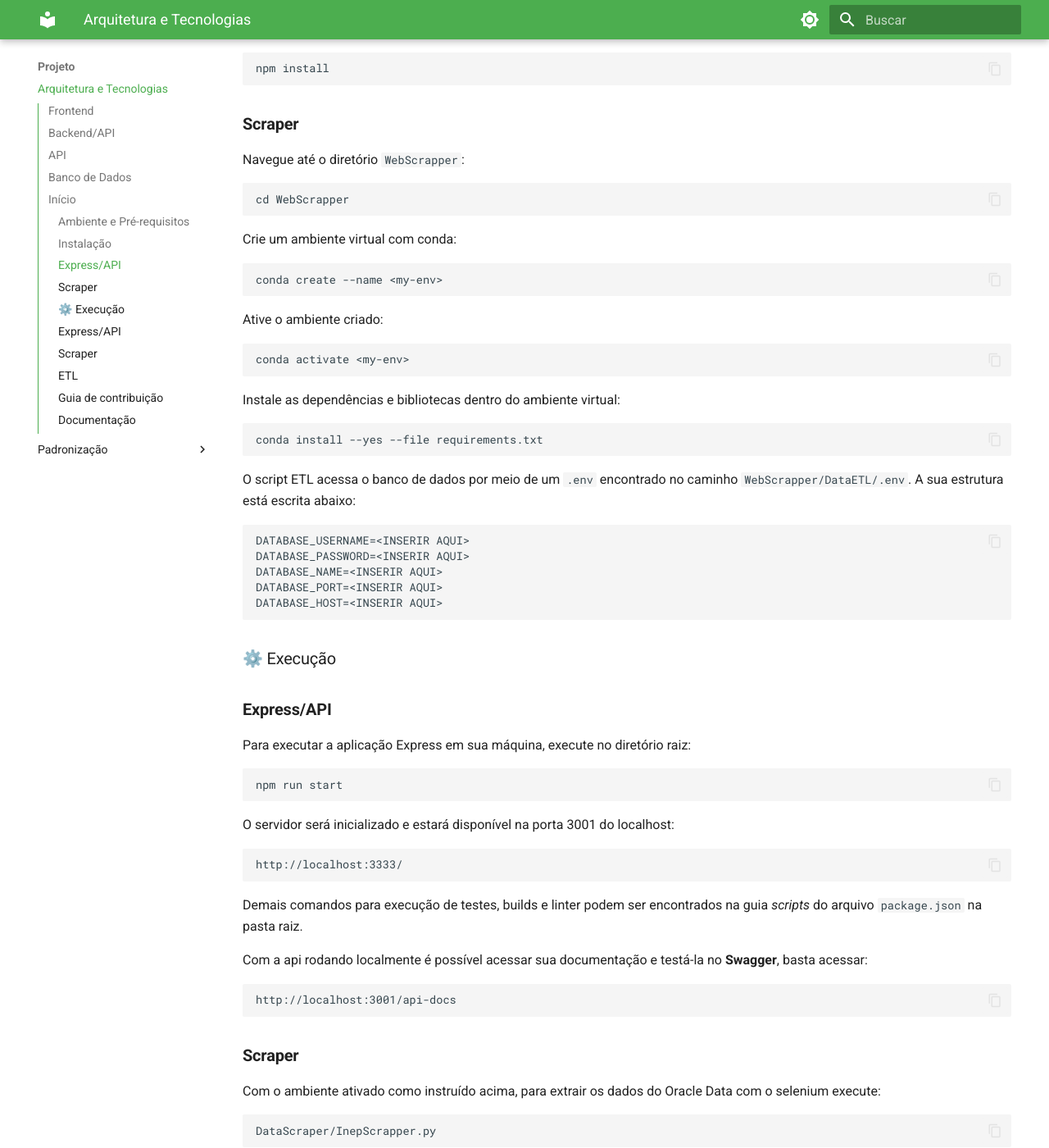
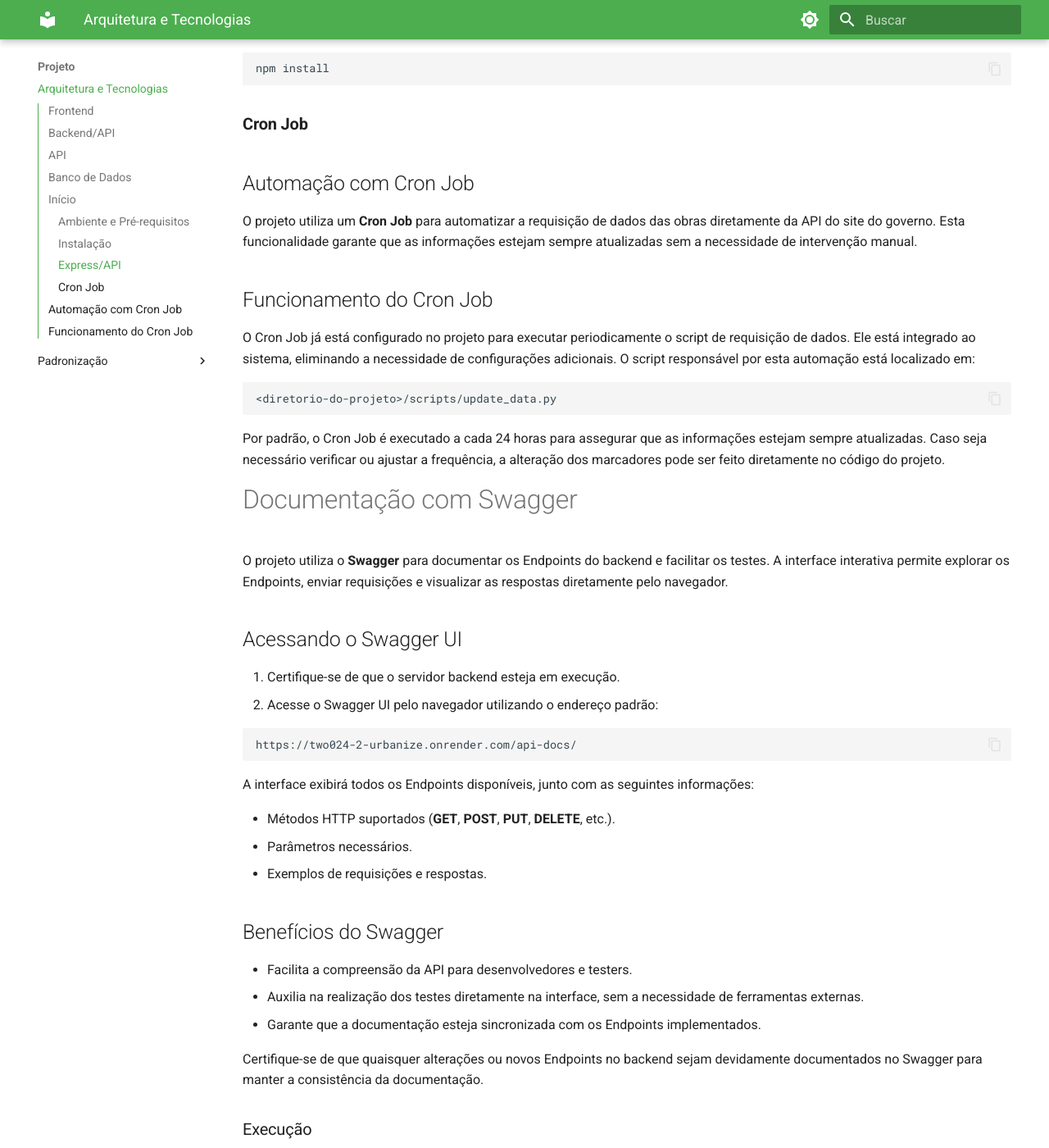
Before and after one commit to unb-mds/2024-2-Urbanize, an MkDocs documentation site: the page built from docs/projects/arquitetura.md, in a window 1280 px wide and 1400 px high, scrolled down 4918 px. Shown: the whole window at 82% size. Built offline with MkDocs 1.6.1 and Material for MkDocs 9.7.7, drawn with Linux system fonts in a browser that asks for light colours; some of the changed text lies outside the part shown.

Commit message:
Atualização docs

````diff
--- a/docs/projects/arquitetura.md
+++ b/docs/projects/arquitetura.md
@@ -128,42 +128,51 @@ Em seguida instale as dependências do Urbanize:
 npm install
 ```
 
-### **Scraper**
+### **Cron Job**
 
-Navegue até o diretório `WebScrapper`:
+## Automação com Cron Job
 
-```bash
-cd WebScrapper
-```
-Crie um ambiente virtual com conda:
+O projeto utiliza um **Cron Job** para automatizar a requisição de dados das obras diretamente da API do site do governo. Esta funcionalidade garante que as informações estejam sempre atualizadas sem a necessidade de intervenção manual.
 
-```bash
-conda create --name <my-env>
+## Funcionamento do Cron Job
+
+O Cron Job já está configurado no projeto para executar periodicamente o script de requisição de dados. Ele está integrado ao sistema, eliminando a necessidade de configurações adicionais. O script responsável por esta automação está localizado em:
+
+```plaintext
+<diretorio-do-projeto>/scripts/update_data.py
 ```
 
-Ative o ambiente criado:
+Por padrão, o Cron Job é executado a cada 24 horas para assegurar que as informações estejam sempre atualizadas. Caso seja necessário verificar ou ajustar a frequência, a alteração dos marcadores pode ser feito diretamente no código do projeto.
 
-```bash
-conda activate <my-env>
+# Documentação com Swagger
+
+O projeto utiliza o **Swagger** para documentar os Endpoints do backend e facilitar os testes. A interface interativa permite explorar os Endpoints, enviar requisições e visualizar as respostas diretamente pelo navegador.
+
+## Acessando o Swagger UI
+
+1. Certifique-se de que o servidor backend esteja em execução.
+2. Acesse o Swagger UI pelo navegador utilizando o endereço padrão:
+
+```plaintext
+https://two024-2-urbanize.onrender.com/api-docs/
 ```
 
-Instale as dependências e bibliotecas dentro do ambiente virtual:
+A interface exibirá todos os Endpoints disponíveis, junto com as seguintes informações:
 
-```bash
-conda install --yes --file requirements.txt
-```
+- Métodos HTTP suportados (**GET**, **POST**, **PUT**, **DELETE**, etc.).
+- Parâmetros necessários.
+- Exemplos de requisições e respostas.
 
-O script ETL acessa o banco de dados por meio de um `.env` encontrado no caminho
-`WebScrapper/DataETL/.env`. A sua estrutura está escrita abaixo:
+## Benefícios do Swagger
 
-```bash
-DATABASE_USERNAME=<INSERIR AQUI>
-DATABASE_PASSWORD=<INSERIR AQUI>
-DATABASE_NAME=<INSERIR AQUI>
-DATABASE_PORT=<INSERIR AQUI>
-DATABASE_HOST=<INSERIR AQUI>
-```
-### ⚙️ Execução
+- Facilita a compreensão da API para desenvolvedores e testers.
+- Auxilia na realização dos testes diretamente na interface, sem a necessidade de ferramentas externas.
+- Garante que a documentação esteja sincronizada com os Endpoints implementados.
+
+Certifique-se de que quaisquer alterações ou novos Endpoints no backend sejam devidamente documentados no Swagger para manter a consistência da documentação.
+
+
+### Execução
 
 ### **Express/API**
 
@@ -186,27 +195,7 @@ Com a api rodando localmente é possível acessar sua documentação e testá-la
 http://localhost:3001/api-docs
 ```
 
-### **Scraper**
 
-Com o ambiente ativado como instruído acima, para extrair os dados do Oracle Data com o selenium execute:
-
-```bash
-DataScraper/InepScrapper.py
-```
-
-### **ETL**
-
-Para tratar e carregar os dados extraídos, em modo debugger, acesse `WebScrapper/DataETL`, lembre-se de selecionar o ambiente conda que foi criado, e então para rodar o programa por partes, execute:
-
-```bash
-ETLDebugger.ipynb
-```
-
-Se preferir, e não precisar/quiser rodar em modo debugger(por partes), execute o código para produção:
-
-```bash
-python3 WebSrapper/DataETL/main.py
-```
 
 ---
 
@@ -215,25 +204,3 @@ python3 WebSrapper/DataETL/main.py
 **Para acessar o guia completo de contribuição**: [**Guia de Contribuição**](https://unb-mds.github.io/2024-2-Urbanize/)
 
 ---
-
-### Documentação
-
-**Para acessar a documentação completa**: [**Documentação Urbanize**](https://unb-mds.github.io/2024-2-Urbanize/)
-
-Nela, você encontra os seguintes tópicos:
-
-- [Início](https://unb-mds.github.io/2024-2-Urbanize/)
-- [Sprints](https://unb-mds.github.io/2024-2-Urbanize/sprints/sprint-0/)
-- [Projeto](https://unb-mds.github.io/2024-2-Urbanize/project/personas/):
-    - [Personas](https://unb-mds.github.io/2024-2-Urbanize/project/personas/)
-    - [StoryMap](https://unb-mds.github.io/2024-2-Urbanize/project/storymap/)
-    - [Requisitos](https://unb-mds.github.io/2024-2-Urbanize/project/requirements/)
-    - [EAP](https://unb-mds.github.io/2024-2-Urbanize/project/eap/)
-    - [API](https://unb-mds.github.io/2024-2-Urbanize/project/servicos/)
-    - [Arquitetura e Tecnologias](https://unb-mds.github.io/2024-2-Urbanize/project/arquitetura/)
-    - [Protótipo](https://unb-mds.github.io/2024-2-Urbanize/project/prototipo/)
-- [Como contribuir](https://unb-mds.github.io/2024-2-Urbanize/environment/):
-    - [Ambiente de desenvolvimento](https://unb-mds.github.io/2024-2-Urbanize/environment/)
-    - [Primeiros passos - frotend](https://unb-mds.github.io/2024-2-Urbanize/contributing-frontend/)
-    - [Primeiros passos - backend](https://unb-mds.github.io/2024-2-Urbanize/contributing-backend/)
-- [Sobre](https://unb-mds.github.io/2024-2-Urbanize/about/)
````
Also changed, not shown: other parts of docs/projects/arquitetura.md (+1 -1 lines), backend/README.md (+2 -2 lines).
